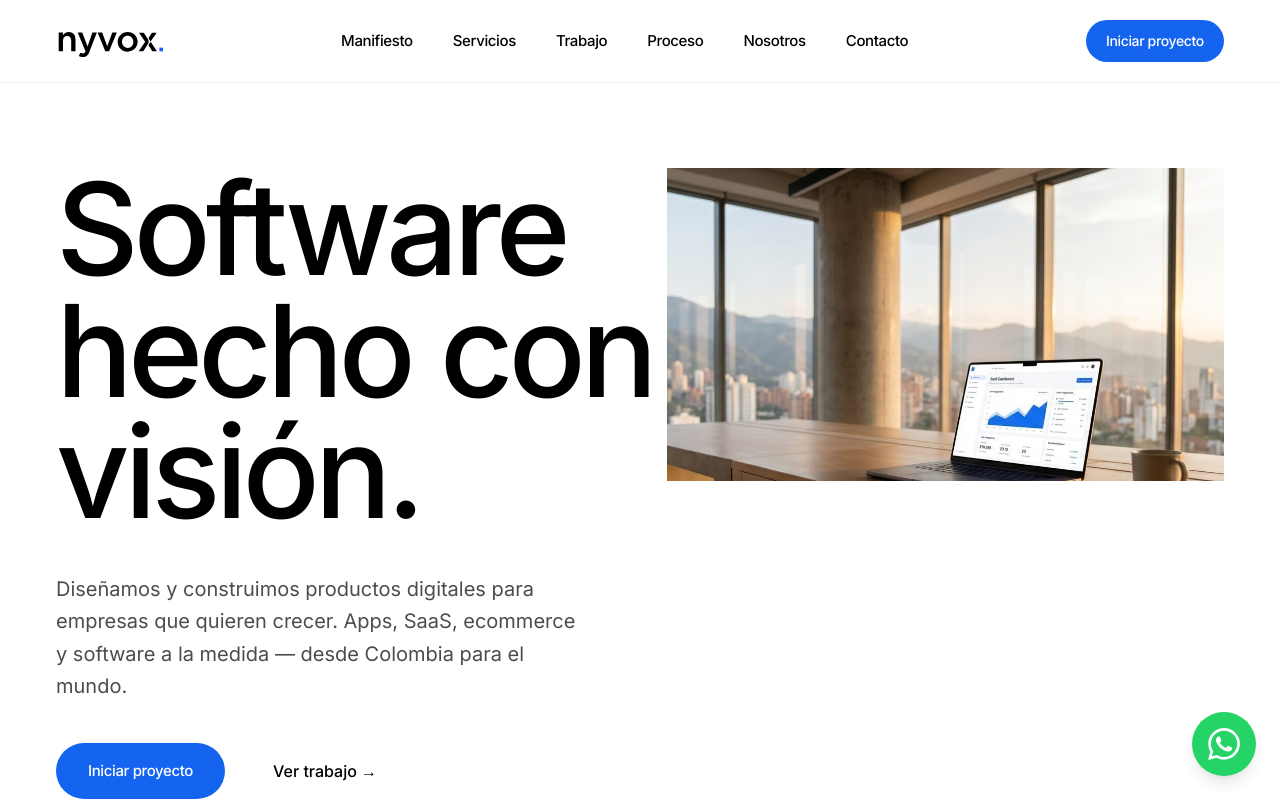
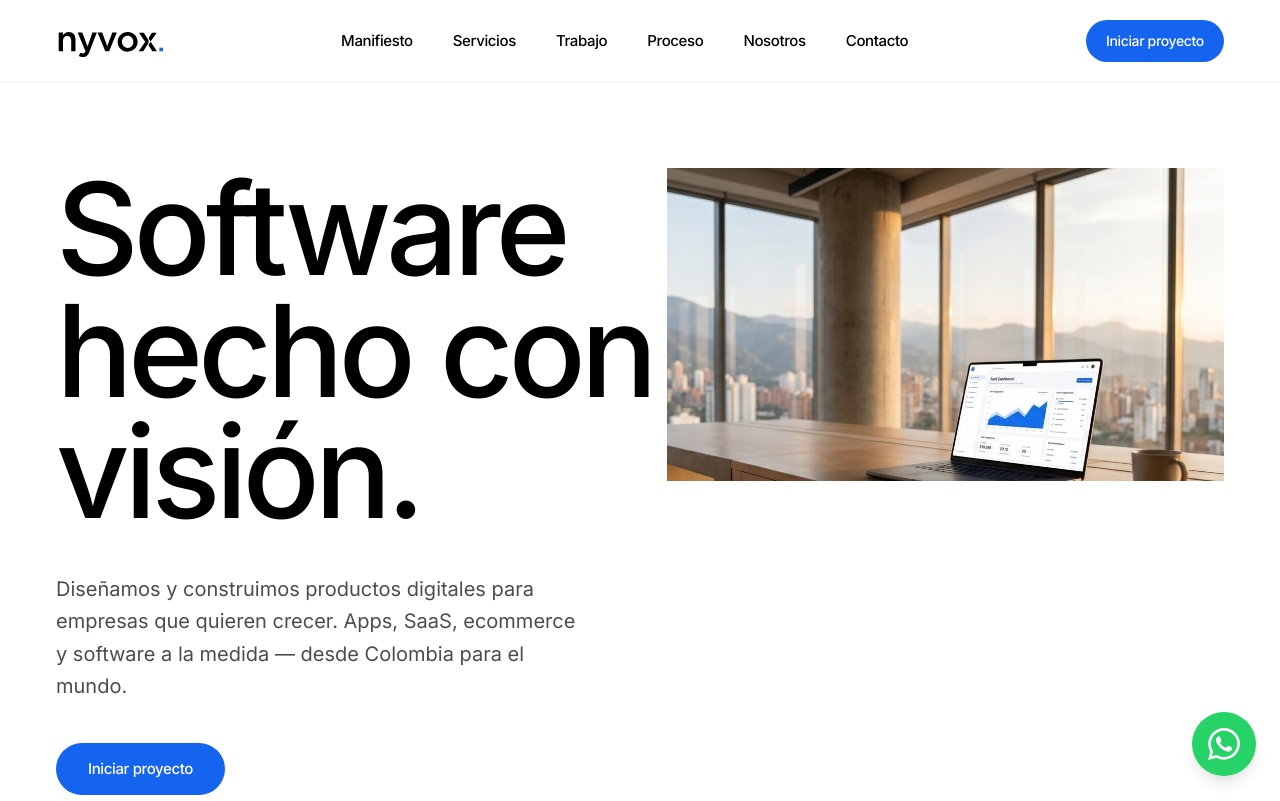
Before and after one commit to Osvaldmtz/nyvox, a Next.js app: page / in a window 1280 px wide. Shown: the top 801 px of the page. Built offline with nearby package versions, Linux system fonts and the light colour scheme.

Commit message:
fix: remover boton 'Ver trabajo' del Hero

```diff
--- a/components/Hero.tsx
+++ b/components/Hero.tsx
@@ -61,19 +61,12 @@ export function Hero() {
             initial={{ opacity: 0, y: 12 }}
             animate={{ opacity: 1, y: 0 }}
             transition={{ delay: 0.72, duration: 0.55, ease: easeEditorial }}
-            className="flex flex-col gap-4 sm:flex-row sm:items-center"
           >
             <Link
-              href="/#contacto"
-              className="inline-flex h-14 items-center justify-center rounded-full bg-nyvox-blue px-8 text-[15px] font-medium tracking-tight text-white transition-opacity duration-300 hover:opacity-90"
+              href="#contacto"
+              className="inline-flex rounded-full bg-nyvox-blue px-8 py-3.5 text-[15px] font-medium tracking-tight text-white transition-opacity duration-300 hover:opacity-90"
             >
               Iniciar proyecto
-            </Link>
-            <Link
-              href="/#trabajo"
-              className="inline-flex h-14 w-full items-center justify-center rounded-full border border-black/10 px-8 text-base font-medium text-black transition-colors hover:bg-black hover:text-white sm:w-auto sm:border-0 sm:hover:bg-transparent sm:hover:text-[#1464F0]"
-            >
-              Ver trabajo →
             </Link>
           </motion.div>
         </div>
```
